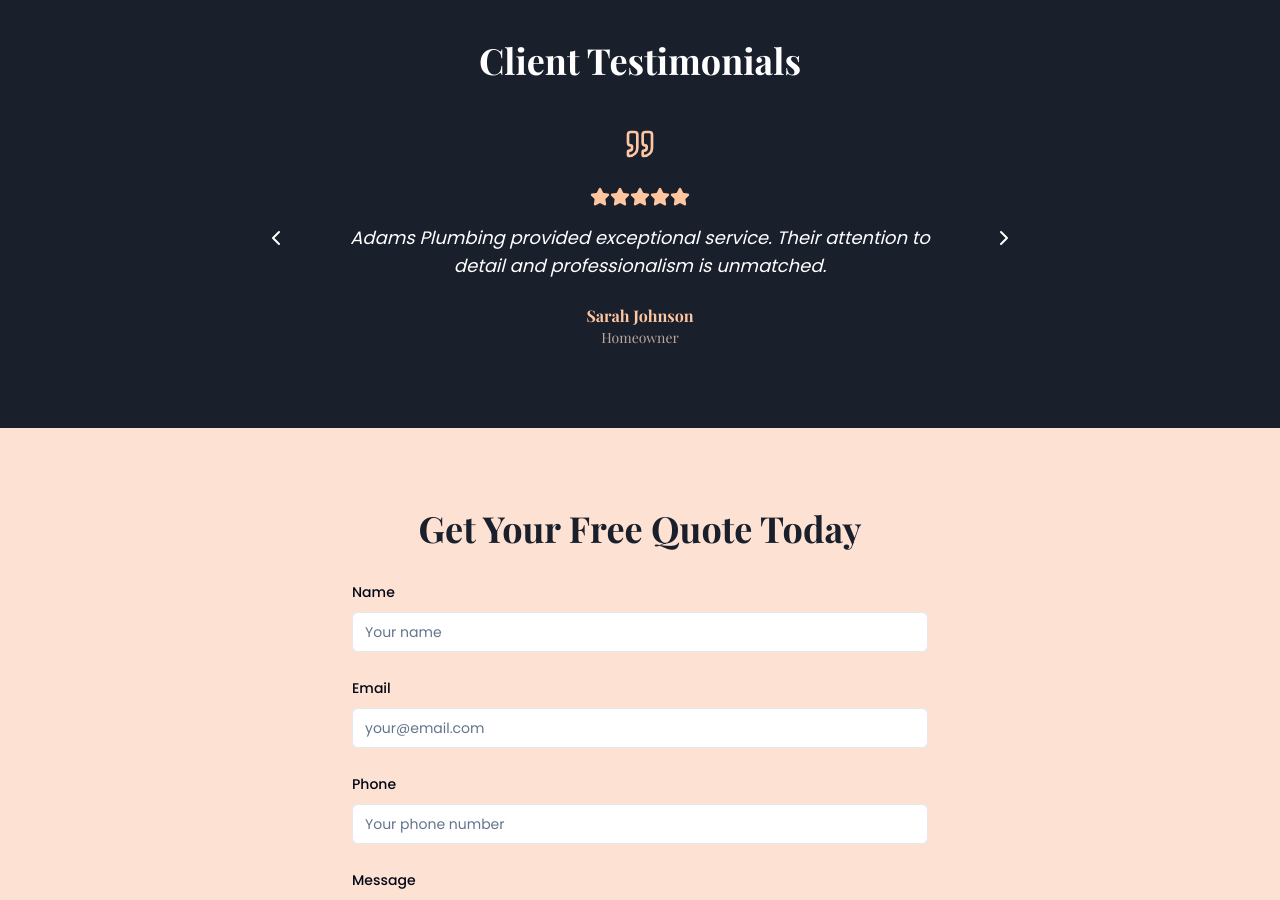
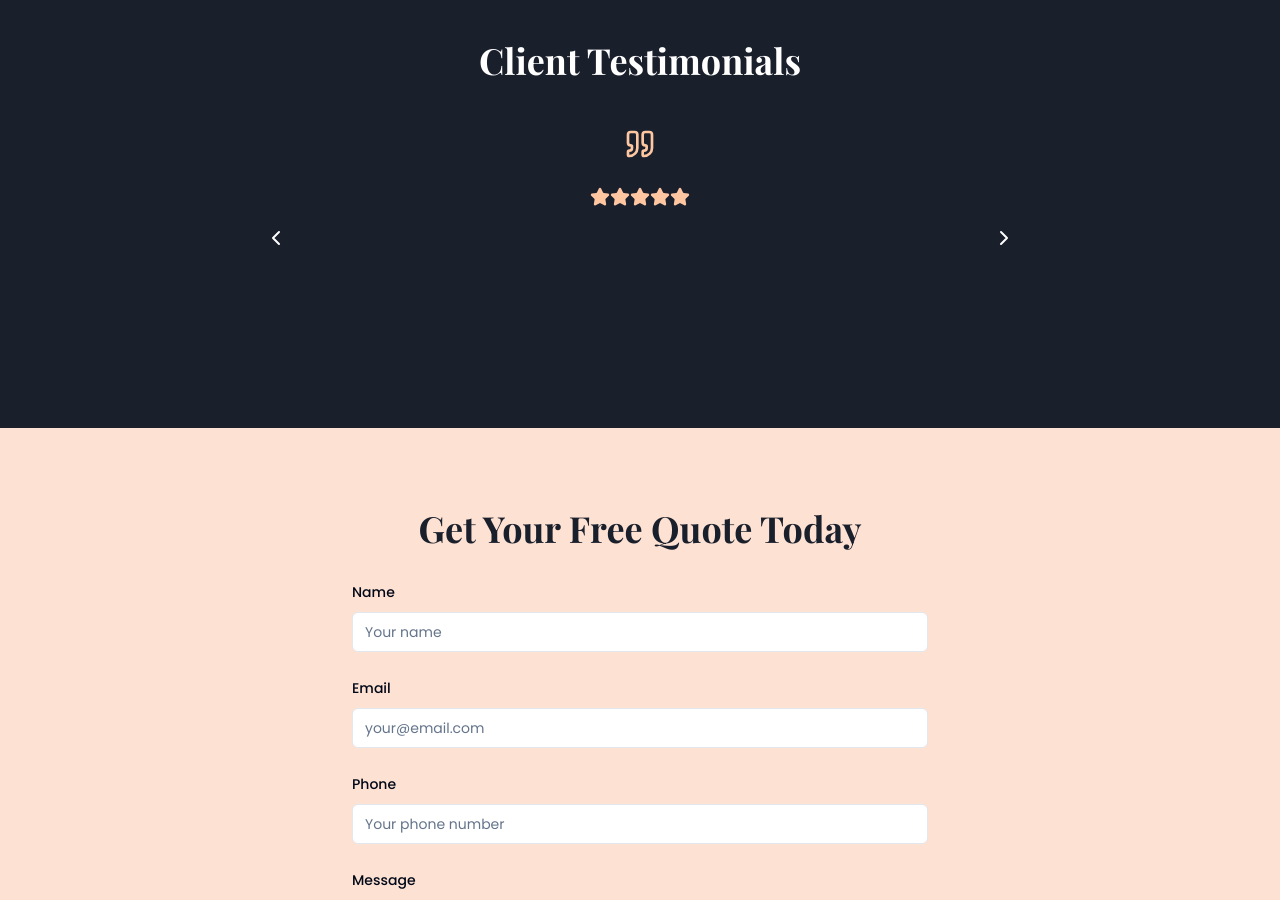
Before and after one commit to JxWayne890/luxury-plumbing-design, a React (Vite) app: page / in a window 1280 px wide. Shown: the part 2160-3060 px from the top of the page. Built offline with nearby package versions, Linux system fonts and the light colour scheme.

Commit message:
Add smooth transitions for testimonials
Implemented smooth transitions between testimonials in the Testimonials component to enhance user experience.
[skip gpt_engineer]

```diff
--- a/src/components/Testimonials.tsx
+++ b/src/components/Testimonials.tsx
@@ -61,20 +61,22 @@ const Testimonials = () => {
             </button>
 
             <div className="text-center px-8">
+              <div className="transition-all duration-500 transform">
                 <Quote className="h-8 w-8 text-gold mx-auto mb-6" />
                 <div className="mb-4">
                   {renderStars(testimonials[currentIndex].rating)}
                 </div>
-              <p className="text-lg mb-6 italic">
+                <p className="text-lg mb-6 italic opacity-0 animate-fade-in">
                   {testimonials[currentIndex].text}
                 </p>
-              <div className="font-playfair">
+                <div className="font-playfair opacity-0 animate-fade-in">
                   <p className="font-bold text-gold">
                     {testimonials[currentIndex].name}
                   </p>
                   <p className="text-sm text-cream/70">
                     {testimonials[currentIndex].role}
                   </p>
+                </div>
               </div>
             </div>
 
```
Lines whose indentation alone changed are shown as unchanged.
